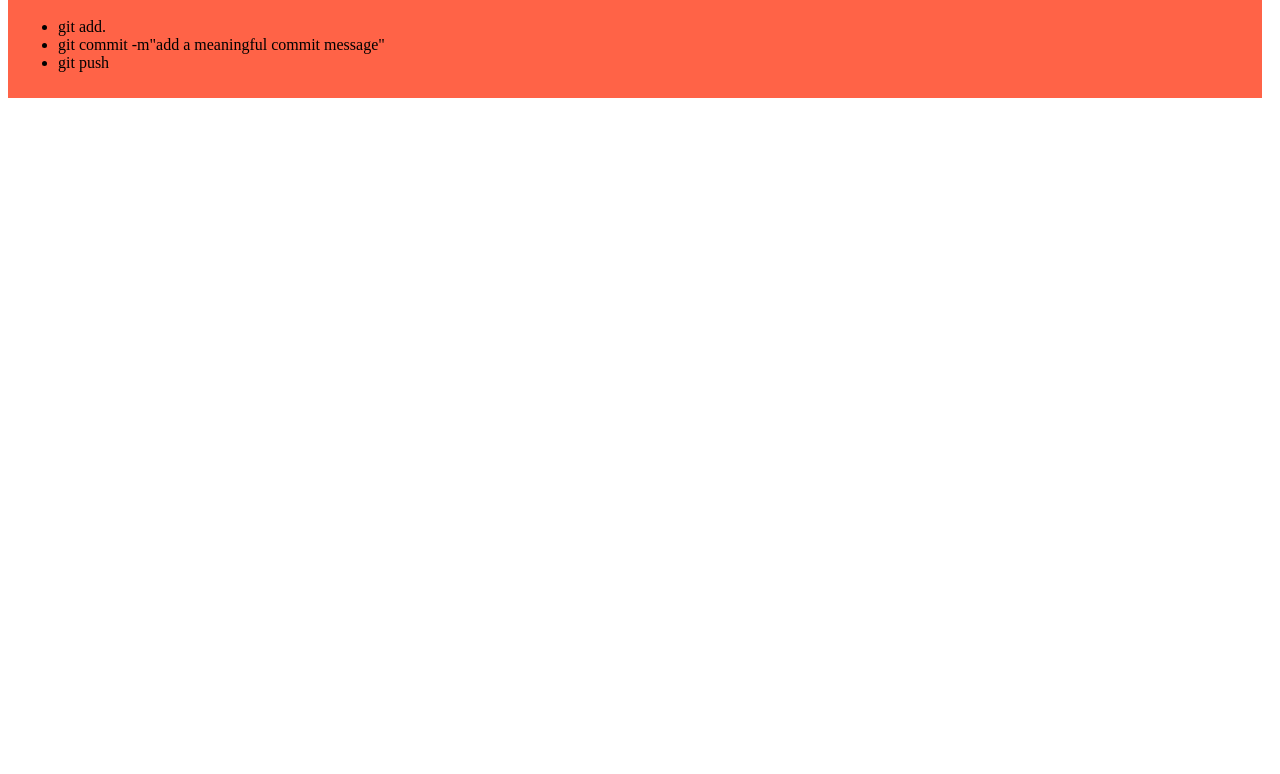
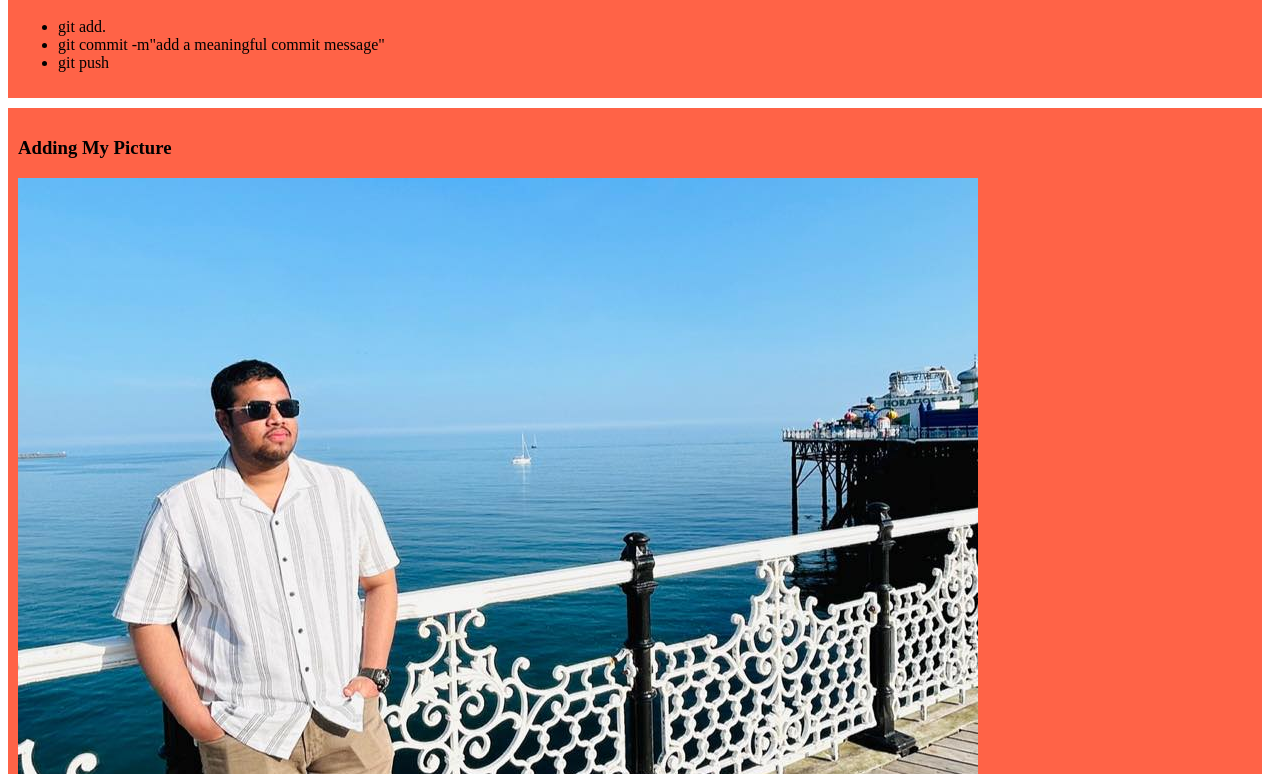
Before and after one commit to Abu-Aman/my-simple-website, a plain HTML site: page index.html in a window 1280 px wide. Shown: the part 506-1280 px from the top of the page. Before the commit the page ends 800 px from the top, so only its background shows below. Drawn offline with Linux system fonts and the light colour scheme.

Commit message:
added my picture

```diff
--- a/index.html
+++ b/index.html
@@ -33,5 +33,10 @@
             <li>git push</li>
         </ul>
     </div>
+    <div>
+
+        <h3>Adding My Picture</h3>
+        <img src="images/DP.jpg" alt="">
+    </div>
 </body>
 </html>
```
Also changed, not shown: images/DP.jpg (added).
